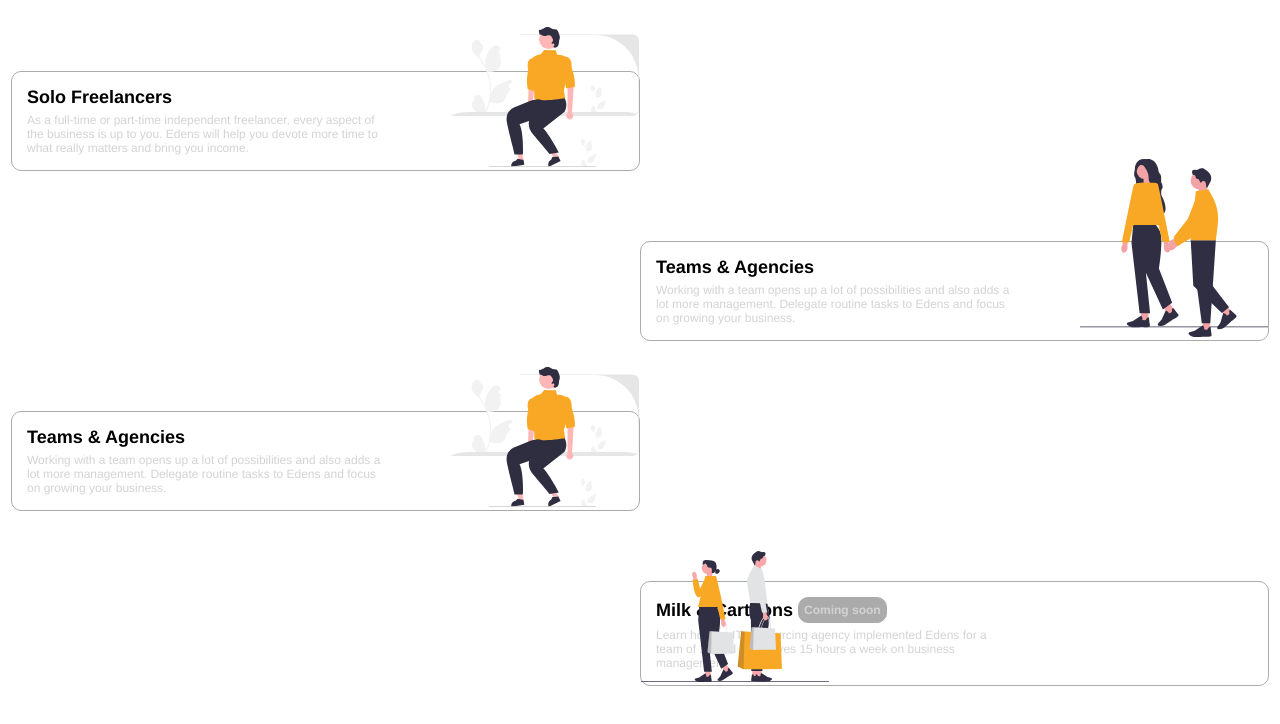
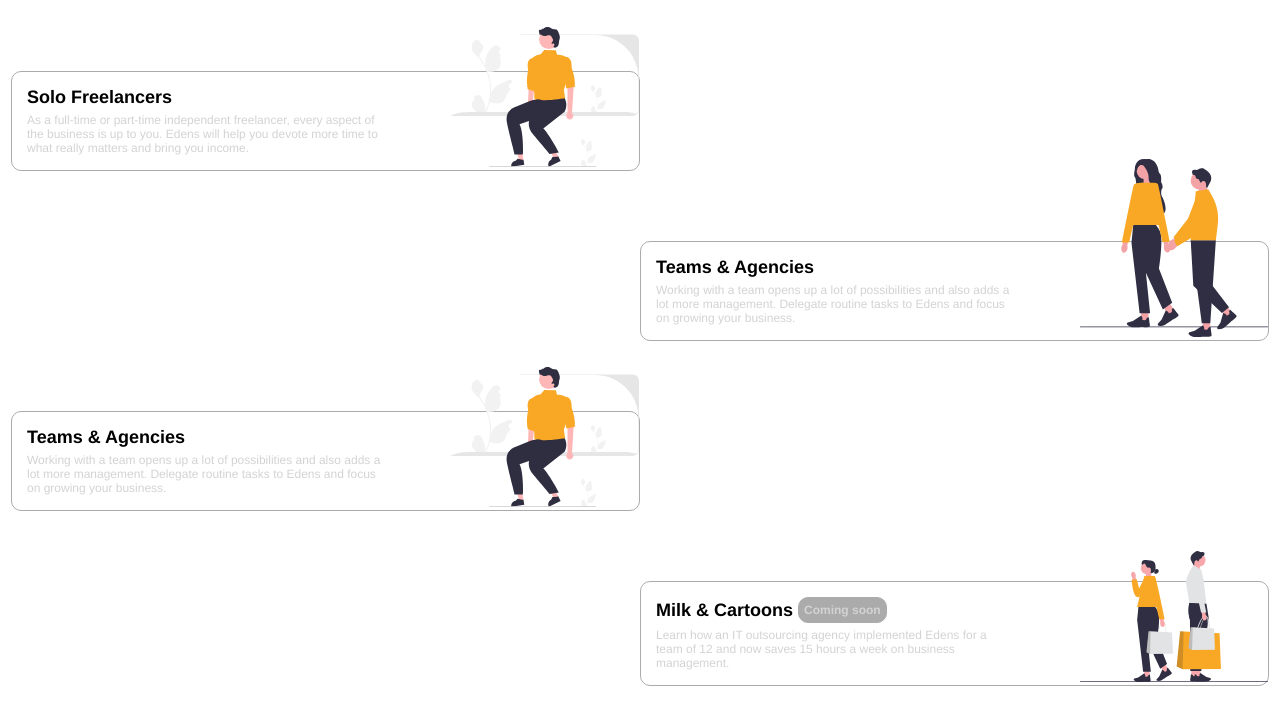
Before and after one commit to shakiratkemi/card, a plain HTML site: page index.html in a window 1280 px wide. Drawn offline with Linux system fonts and the light colour scheme; a web font is replaced by a local one.

Commit message:
Updated the html and css

```diff
--- a/index.css
+++ b/index.css
@@ -64,13 +64,6 @@ img {
   width: 100%;
 }
 
-.card-content-image-move {
-  position: absolute;
-  left: 0;
-  bottom: 0;
-  width: 30%;
-}
-
 @media only screen and (min-width: 500px) {
   .card-content-container {
     width: 50%;
--- a/index.html
+++ b/index.html
@@ -68,7 +68,7 @@
               12 and now saves 15 hours a week on business management.
             </p>
           </div>
-          <div class="card-content-image-move">
+          <div class="card-content-image">
             <img src="./images/image2.svg" alt="" srcset="" />
           </div>
         </div>
```
